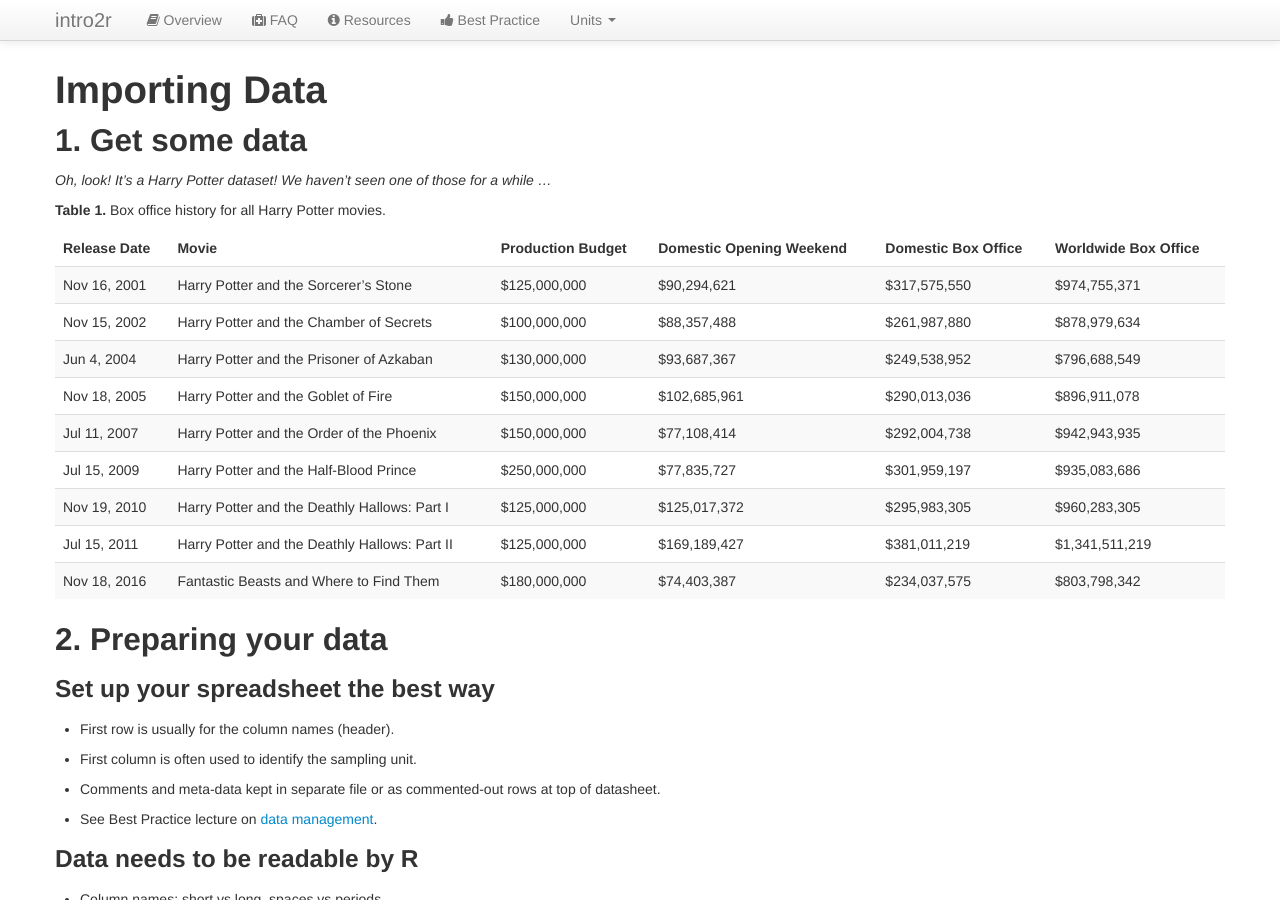
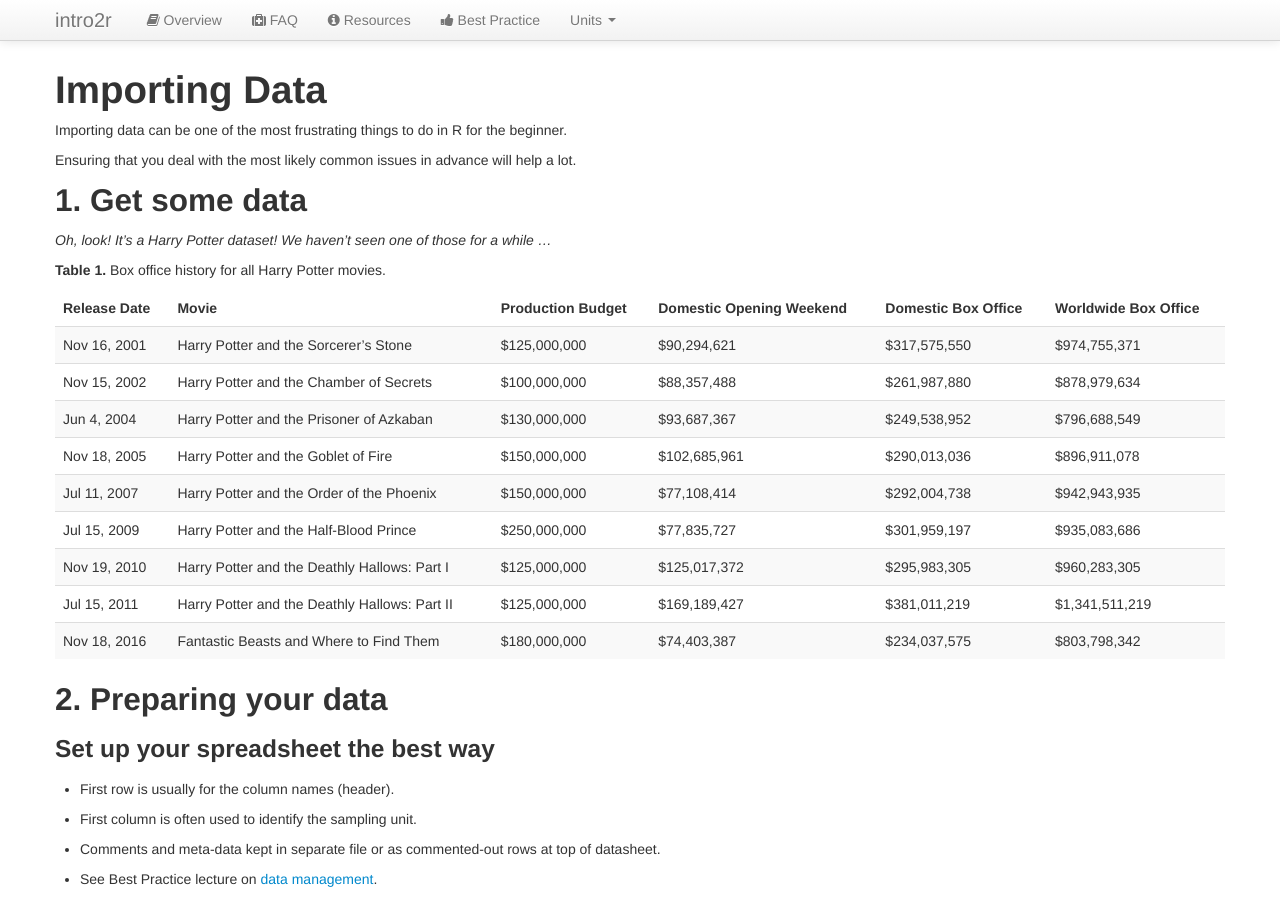
Before and after one commit to intro2r/intro2r, a Jekyll site: the page built from unit2/importing-data.md, in a window 1280 px wide and 900 px high. Built offline with Jekyll 4.4.1, drawn with Linux system fonts in a browser that asks for light colours.

Commit message:
Update importing-data.md

```diff
--- a/unit2/importing-data.md
+++ b/unit2/importing-data.md
@@ -4,6 +4,10 @@
 ---
 
 # Importing Data
+
+Importing data can be one of the most frustrating things to do in R for the beginner.
+
+Ensuring that you deal with the most likely common issues in advance will help a lot.
 
 ## 1. Get some data
 
@@ -36,7 +40,7 @@
 
  - Comments and meta-data kept in separate file or as commented-out rows at top of datasheet.
 
- - See Best Practice lecture on [data management](http://www.simonqueenborough.info/R/best-practice/dataManagement.pdf).
+ - See Best Practice lecture on [data management]().
 
 
 ### Data needs to be readable by R
```
